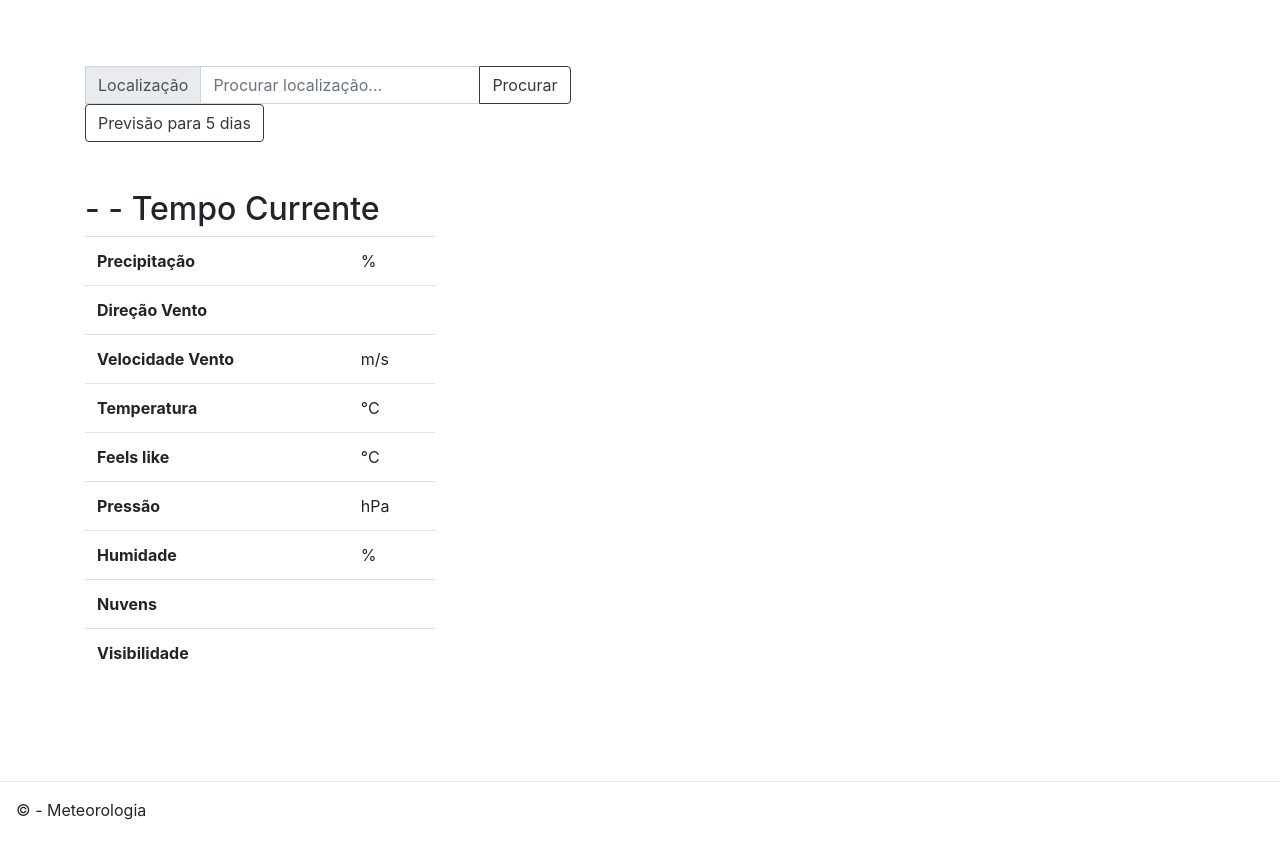
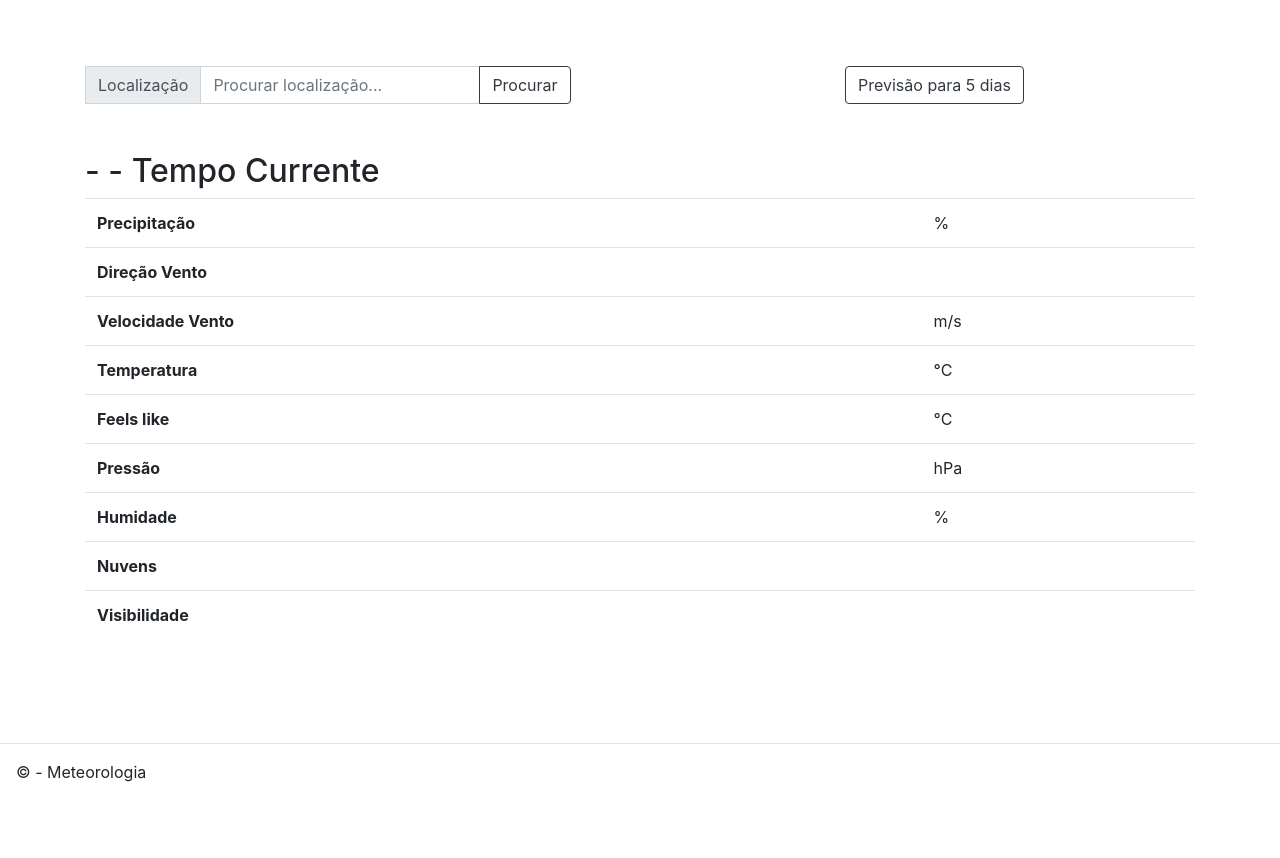
Before and after one commit to afabreu/edc_tp1, a Django app: template app/templates/index.html in a window 1280 px wide. Shown: the part 56-914 px from the top of the page. After the commit the page ends 838 px from the top, so only its background shows below. Run offline with Django 3.2, Linux system fonts and the light colour scheme; the template is opened without the code that fills it, so the values that code supplies are empty; some libraries are stand-ins or nearby versions.

Commit message:
updated template html

```diff
--- a/app/templates/forecast.html
+++ b/app/templates/forecast.html
@@ -35,7 +35,7 @@
 {% load static %}
 
 <div class="row">
-    <div class="col-md-4">
+    <div class="col-md">
         <h2>
         {% if symbol == "01d" %}<img src="{% static 'img/01d.png' %}">
             {% elif symbol == "01n" %}<img src="{% static 'img/01n.png' %}">
--- a/app/templates/index.html
+++ b/app/templates/index.html
@@ -1,8 +1,8 @@
 {% extends "layout.html" %}
 
 {% block content %}
-<div>
-    <form action="" class="find-location input-group" method="post" >
+<div class="row">
+    <form action="" class="find-location input-group col-md-8" method="post" >
         {% csrf_token %}
         <div class="input-group-prepend">
             <span class="input-group-text" id="inputGroup-sizing">Localização</span>
@@ -12,15 +12,17 @@
             <input class="btn btn-outline-dark" type="submit" value="Procurar">
         </div>
     </form>
+
+    <div class="col-md-4">
+        <a class="btn btn-outline-dark" href="/forecast/{{ localtion_id }}" role="button">Previsão para 5 dias</a>
+    </div>
 </div>
-<div>
-    <a class="btn btn-outline-dark" href="/forecast/{{ localtion_id }}" role="button">Previsão para 5 dias</a>
-</div>
+
     <br><br>
 {% load static %}
 
 <div class="row">
-    <div class="col-md-4">
+    <div class="col-md">
         <h2>
         {% if symbol == "01d" %}<img src="{% static 'img/01d.png' %}">
             {% elif symbol == "01n" %}<img src="{% static 'img/01n.png' %}">
```
